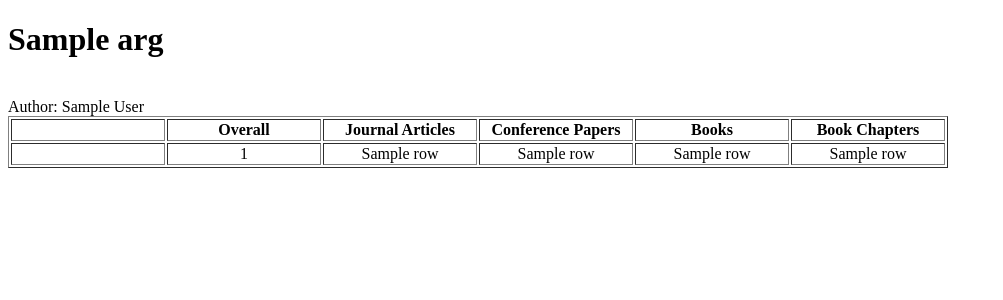
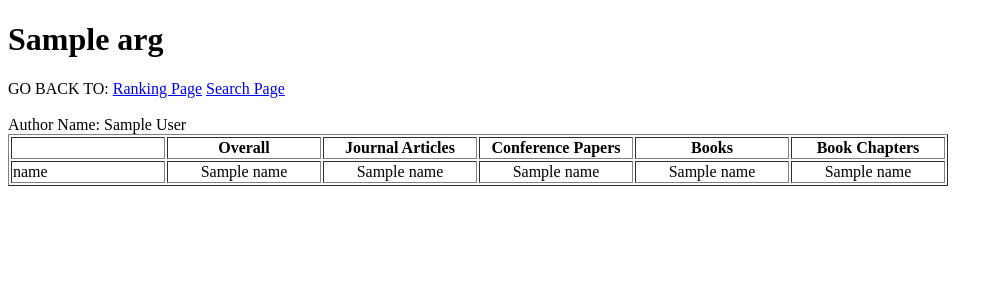
Before and after one commit to ThomasTeam/RCS2, a Flask app: template src/comp61542/templates/individual_details.html in a window 1280 px wide. Shown: the part 98-398 px from the top of the page, without its empty margins (0-1003 px from the left). Run offline with Flask 2, Linux system fonts and the light colour scheme; the template is opened without the code that fills it: most values are stand-ins (such as "Sample title", 1, 10 or a date in 2020); parts of the project's set-up code (start-up, migrations or seed data) failed here and were passed over.

Commit message:
Shawn-3103 Code of Individual stats(not tested)

```diff
--- a/src/comp61542/database/database.py
+++ b/src/comp61542/database/database.py
@@ -106,7 +106,6 @@ class Database:
         for c in cloneData:
             c.append(len(coauthors[self.author_idx.get(c[0])]))
             c.append(self.author_idx.get(c[0]))
-            #print "sss",coauthors[[k for k, v in self.author_idx.iteritems() if v == c[0]][0]]
             #c.append(len(coauthors[[k for k, v in self.author_idx.iteritems() if v == c[0]][0]]))
 
         sortValues = sort.split(",")
@@ -119,6 +118,41 @@ class Database:
         else:
             sortedData = sorted(cloneData,key = lambda row : row[0].lower())
             return sorted(sortedData,key = lambda row : row[int(sortValues[0])], reverse= sortValues[1] == "2")
+
+
+    def author_stats_by_id(self, id):
+        dataSearch = self.search_author_by_name("")
+        personal = {"Overall":[0,0,0,0,0],"Sole Author":[0,0,0,0,0],"First Author":[0,0,0,0,0],"Last Author":[0,0,0,0,0],}
+        searchDetails = []
+        for entry in dataSearch:
+            if id == str(entry[7]):
+                searchDetails=entry[:]
+                break
+        authorName = searchDetails[0]
+        for p in self.publications:
+            if str(p.authors[0]) == id:
+                if len(p.authors) == 1:
+                    personal["Sole Author"][p.pub_type]+=1
+                else:
+                    personal["First Author"][p.pub_type]+=1
+            elif str(p.authors[len(p.authors) - 1]) == id:
+                personal["Last Author"][p.pub_type]+=1
+        for i in range(0, 3 + 1):
+            personal["Overall"][i]=personal["Sole Author"][i]+personal["First Author"][i]+personal["Last Author"][i]
+        for item in personal:
+            personal[item][4]=personal[item][0]+personal[item][1]+personal[item][2]+personal[item][3]
+
+        #make the sequence suitable for html page
+        result = {"Overall":[0,0,0,0,0],"Sole Author":[0,0,0,0,0],"First Author":[0,0,0,0,0],"Last Author":[0,0,0,0,0],}
+        for item in personal:
+            result[item][0]=personal[item][4]
+            result[item][1]=personal[item][1]
+            result[item][2]=personal[item][0]
+            result[item][3]=personal[item][2]
+            result[item][4]=personal[item][3]
+        return authorName,result
+
+
 
     def get_all_authors(self):
         return self.author_idx.keys()
@@ -285,7 +319,6 @@ class Database:
                 returnResult[self.authors[c].name]= d[c]
            # else:
            #    returnResult[self.authors[c].name]= d[c]
-
 
         rankValues = rank.split(",")
         sorted_x = OrderedDict(sorted(returnResult.items(), key=lambda t:t[0]))
--- a/src/comp61542/templates/individual_details.html
+++ b/src/comp61542/templates/individual_details.html
@@ -2,9 +2,13 @@
 {% block title %}{{ args.title }}{% endblock %}
 {% block content %}
 <h1>{{ args.title }}</h1>
-
-<br />
-Author: {{args.author}}
+<form>
+GO BACK TO:
+<a href="../ranking/blah">Ranking Page</a>
+<a href="../search/by_author">Search Page</a>
+</form>
+<br 	/>
+Author Name: {{args.author}}
 <br />
 <table border="1">
   <thead>
@@ -18,16 +22,14 @@ Author: {{args.author}}
     </tr>
   </thead>
   <tbody>
-    {% for author in args.data %}
+    {% for type in args.data.keys() %}
       <tr>
-      	{% for entry in args.data[author] %}
-     	<td></td>
-     	<td align="center">{{ entry[0] }}</td>
-     	<td align="center">{{ entry[1] }}</td>
-     	<td align="center">{{ entry[2] }}</td>
-     	<td align="center">{{ entry[3] }}</td>
-     	<td align="center">{{ entry[4] }}</td>
-     	{% endfor %}
+     	<td>{{ type }}</td>
+     	<td align="center">{{ args.data[type][0] }}</td>
+     	<td align="center">{{ args.data[type][1] }}</td>
+     	<td align="center">{{ args.data[type][2] }}</td>
+     	<td align="center">{{ args.data[type][3] }}</td>
+     	<td align="center">{{ args.data[type][4] }}</td>
       </tr>
      {% endfor %}
   </tbody>
```
Also changed, not shown: src/main.py (line endings or trailing spaces).
